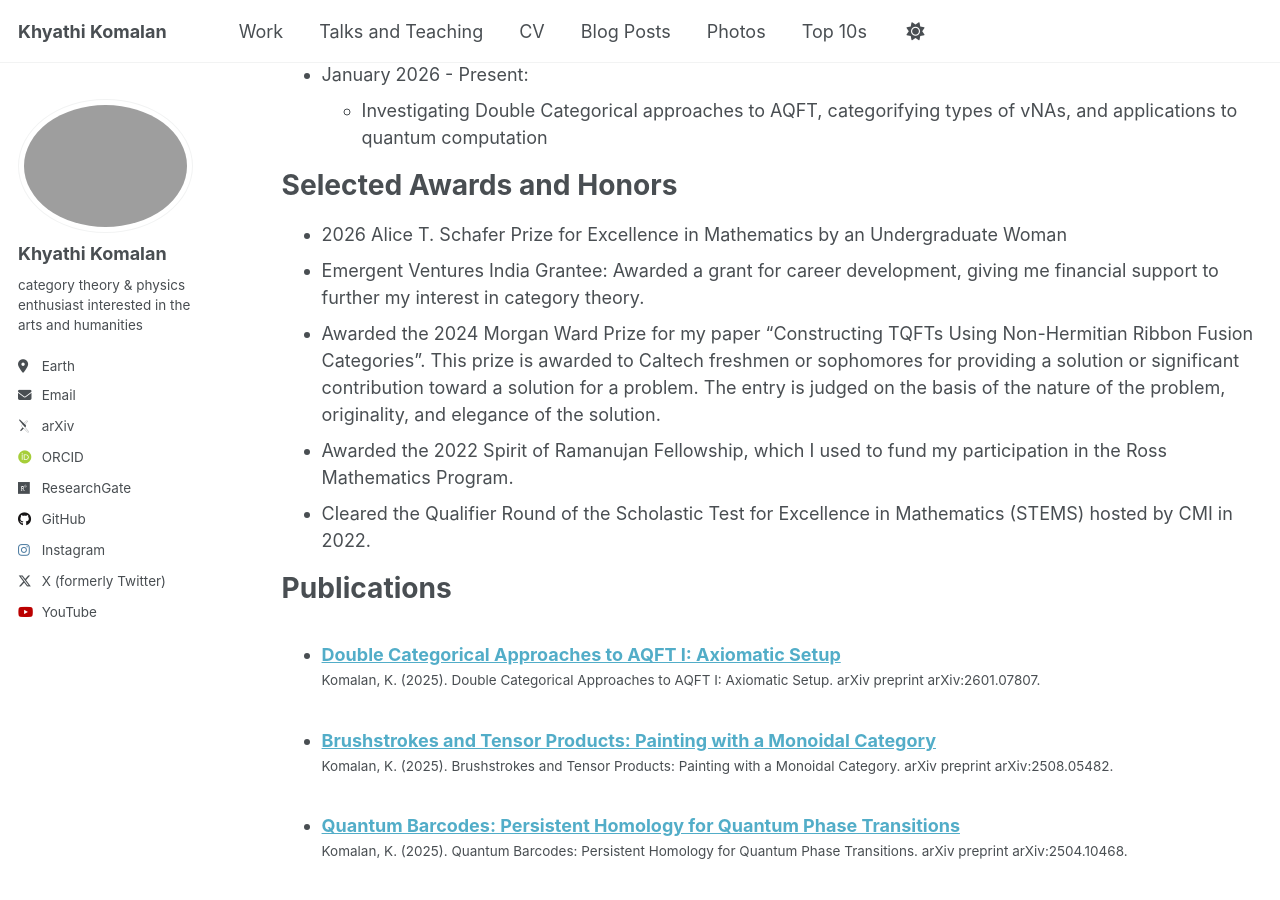
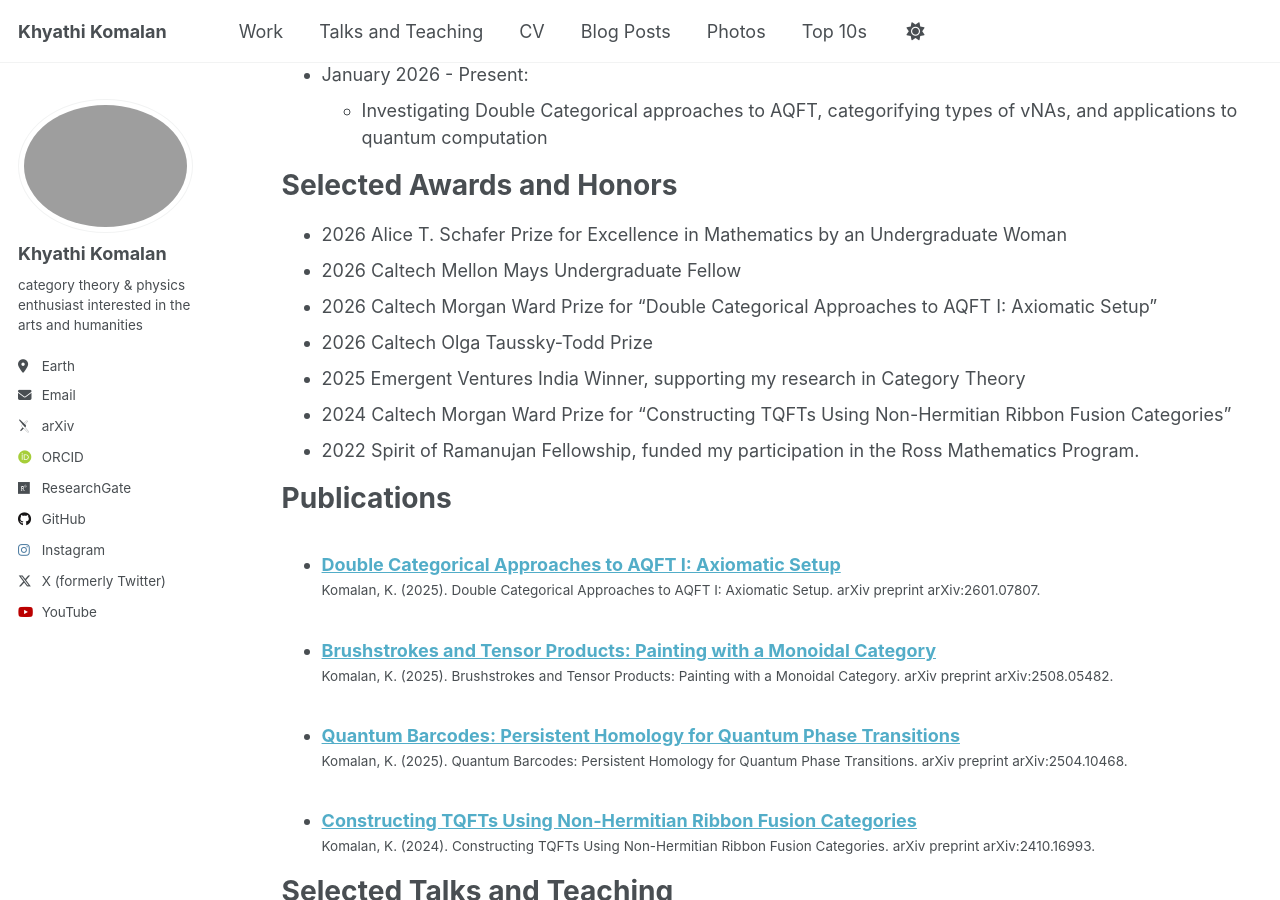
Before and after one commit to khyathikomalan/khyathikomalan.github.io, a Jekyll site: the page built from _pages/cv.md, in a window 1280 px wide and 900 px high, scrolled down 715 px. Built offline with Jekyll 4.4.1, drawn with Linux system fonts in a browser that asks for light colours; some web fonts are replaced.

Commit message:
Update cv.md

```diff
--- a/_pages/cv.md
+++ b/_pages/cv.md
@@ -30,11 +30,12 @@ Selected Projects
 Selected Awards and Honors
 ======
 * 2026 Alice T. Schafer Prize for Excellence in Mathematics by an Undergraduate Woman
-* Emergent Ventures India Grantee: Awarded a grant for career development, giving me financial support to further my interest in category theory.
-* Awarded the 2024 Morgan Ward Prize for my paper "Constructing TQFTs Using Non-Hermitian Ribbon Fusion Categories". This prize is awarded to Caltech freshmen or sophomores for providing a solution or significant contribution toward a solution for a problem. The entry is judged on the basis of the nature of the problem, originality, and elegance of the solution.
-* Awarded the 2022 Spirit of Ramanujan Fellowship, which I used to fund my participation in the Ross Mathematics Program.
-* Cleared the Qualifier Round of the Scholastic Test for Excellence in Mathematics (STEMS) hosted by CMI in 2022.
-
+* 2026 Caltech Mellon Mays Undergraduate Fellow
+* 2026 Caltech Morgan Ward Prize for "Double Categorical Approaches to AQFT I: Axiomatic Setup"
+* 2026 Caltech Olga Taussky-Todd Prize
+* 2025 Emergent Ventures India Winner, supporting my research in Category Theory
+* 2024 Caltech Morgan Ward Prize for "Constructing TQFTs Using Non-Hermitian Ribbon Fusion Categories"
+* 2022 Spirit of Ramanujan Fellowship, funded my participation in the Ross Mathematics Program.
 
 
 Publications
```
